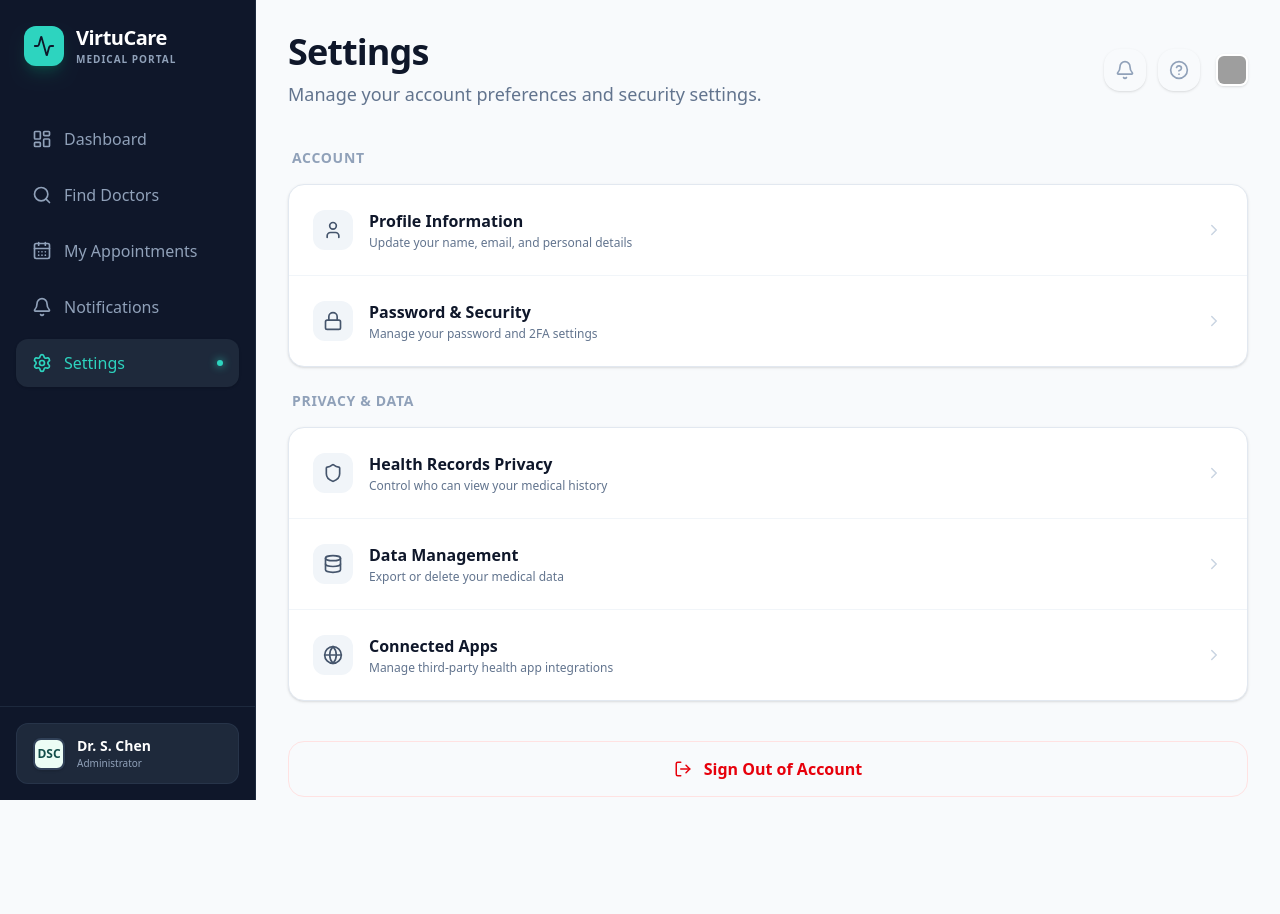
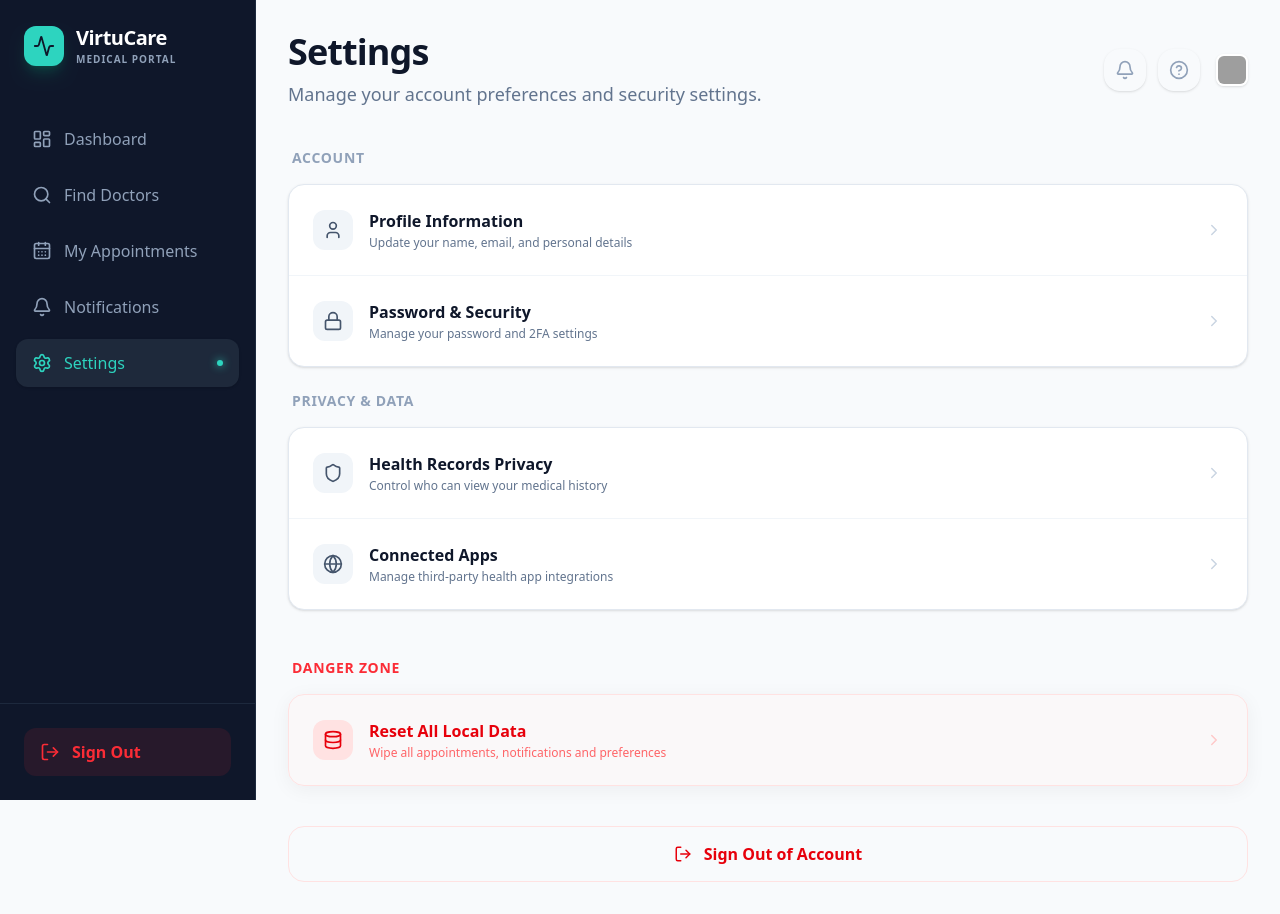
Before and after one commit to A-Simie/virtucare, a Next.js app: page /settings in a window 1280 px wide. Before the commit the page ends 829 px from the top, so only its background shows below. Built offline with nearby package versions, Linux system fonts and the light colour scheme; grey boxes are pictures that could not be loaded.

Commit message:
feature to reset data

```diff
--- a/src/app/(authenticated)/settings/page.tsx
+++ b/src/app/(authenticated)/settings/page.tsx
@@ -17,6 +17,11 @@ import { Skeleton } from '@/components/ui/Skeleton';
 import { useEffect, useState } from 'react';
 import { UserNav } from '@/components/UserNav';
 
+import { useRouter } from 'next/navigation';
+import { ResetDataModal } from '@/components/ResetDataModal';
+import { useNotifications } from '@/context/NotificationContext';
+import { useAppointments } from '@/hooks/useAppointments';
+
 const settingsGroups = [
   {
     title: 'Account',
@@ -29,7 +34,6 @@ const settingsGroups = [
     title: 'Privacy & Data',
     items: [
       { name: 'Health Records Privacy', icon: Shield, description: 'Control who can view your medical history' },
-      { name: 'Data Management', icon: Database, description: 'Export or delete your medical data' },
       { name: 'Connected Apps', icon: Globe, description: 'Manage third-party health app integrations' },
     ]
   }
@@ -37,11 +41,27 @@ const settingsGroups = [
 
 export default function SettingsPage() {
   const [isLoading, setIsLoading] = useState(true);
+  const [isResetModalOpen, setIsResetModalOpen] = useState(false);
+  const router = useRouter();
+  const { clearAll: clearNotifications } = useNotifications();
+  const { clearAppointments } = useAppointments();
 
   useEffect(() => {
     const timer = setTimeout(() => setIsLoading(false), 800);
     return () => clearTimeout(timer);
   }, []);
+
+  const handleLogout = () => {
+    localStorage.removeItem('virtucare_user_email');
+    router.push('/');
+  };
+
+  const handleResetData = () => {
+    clearNotifications();
+    clearAppointments();
+    localStorage.clear();
+    router.push('/');
+  };
 
   return (
     <div className="max-w-7xl mx-auto space-y-10">
@@ -107,9 +127,33 @@ export default function SettingsPage() {
           ))
         )}
 
+        <div className="space-y-4 pt-6">
+          <h3 className="text-sm font-bold uppercase tracking-wider text-red-500 ml-1">
+            Danger Zone
+          </h3>
+          <Card className="overflow-hidden border-red-100 bg-red-50/30">
+            <button
+              onClick={() => setIsResetModalOpen(true)}
+              className="w-full flex items-center justify-between p-6 hover:bg-red-50 transition-colors text-left group"
+            >
+              <div className="flex items-center gap-4">
+                <div className="p-2.5 bg-red-100 rounded-xl text-red-600 group-hover:bg-white group-hover:shadow-sm transition-all">
+                  <Database size={20} />
+                </div>
+                <div>
+                  <p className="font-bold text-red-600">Reset All Local Data</p>
+                  <p className="text-xs text-red-400 mt-0.5">Wipe all appointments, notifications and preferences</p>
+                </div>
+              </div>
+              <ChevronRight size={18} className="text-red-200 group-hover:text-red-500 group-hover:translate-x-1 transition-all" />
+            </button>
+          </Card>
+        </div>
+
         <div className="pt-4">
           <Button
             variant="outline"
+            onClick={handleLogout}
             className="w-full h-14 rounded-2xl text-red-600 border-red-100 hover:bg-red-50 hover:border-red-200 font-bold gap-3"
           >
             <LogOut size={18} />
@@ -117,6 +161,12 @@ export default function SettingsPage() {
           </Button>
         </div>
       </div>
+
+      <ResetDataModal
+        isOpen={isResetModalOpen}
+        onClose={() => setIsResetModalOpen(false)}
+        onConfirm={handleResetData}
+      />
     </div>
   );
 }
--- /dev/null
+++ b/src/components/ResetDataModal.tsx
@@ -0,0 +1,86 @@
+'use client';
+
+import { useState } from 'react';
+import { motion, AnimatePresence } from 'framer-motion';
+import { X, AlertTriangle, Trash2, ShieldAlert } from 'lucide-react';
+import { Button } from '@/components/ui/Button';
+
+interface ResetDataModalProps {
+  isOpen: boolean;
+  onClose: () => void;
+  onConfirm: () => void;
+}
+
+export function ResetDataModal({ isOpen, onClose, onConfirm }: ResetDataModalProps) {
+  const [confirmText, setConfirmText] = useState('');
+  const targetText = 'proceed to clear local storage';
+
+  if (!isOpen) return null;
+
+  return (
+    <div className="fixed inset-0 z-[100] flex items-center justify-center p-4">
+      <motion.div
+        initial={{ opacity: 0 }}
+        animate={{ opacity: 1 }}
+        exit={{ opacity: 0 }}
+        onClick={onClose}
+        className="absolute inset-0 bg-slate-900/60 backdrop-blur-md"
+      />
+
+      <motion.div
+        initial={{ scale: 0.95, opacity: 0 }}
+        animate={{ scale: 1, opacity: 1 }}
+        exit={{ scale: 0.95, opacity: 0 }}
+        className="relative w-full max-w-md bg-white rounded-[32px] shadow-2xl overflow-hidden"
+      >
+        <div className="p-8 space-y-6">
+          <div className="flex flex-col items-center text-center space-y-4">
+            <div className="w-20 h-20 bg-red-50 rounded-full flex items-center justify-center text-red-500">
+              <ShieldAlert size={40} />
+            </div>
+            <div className="space-y-2">
+              <h3 className="text-2xl font-black text-[#0f172a]">Critical Action</h3>
+              <p className="text-slate-500 text-sm leading-relaxed">
+                This will permanently delete all your appointments, notifications, and profile settings. This action cannot be undone.
+              </p>
+            </div>
+          </div>
+
+          <div className="space-y-4">
+            <div className="p-4 bg-slate-50 rounded-2xl border border-slate-100 text-center">
+              <p className="text-xs font-bold text-slate-400 uppercase tracking-widest mb-2">Type to confirm</p>
+              <p className="text-sm font-mono text-[#0f172a] select-none italic">"{targetText}"</p>
+            </div>
+
+            <input
+              type="text"
+              className="w-full p-4 bg-white border border-slate-200 rounded-2xl focus:outline-none focus:ring-4 focus:ring-red-500/10 focus:border-red-500 transition-all text-center font-medium"
+              placeholder="Enter the phrase exactly"
+              value={confirmText}
+              onChange={(e) => setConfirmText(e.target.value)}
+            />
+          </div>
+
+          <div className="flex flex-col gap-3">
+            <Button
+              variant="primary"
+              className="w-full h-14 bg-red-600 hover:bg-red-700 text-white rounded-2xl font-bold shadow-xl shadow-red-200 disabled:opacity-50 disabled:shadow-none"
+              disabled={confirmText !== targetText}
+              onClick={onConfirm}
+            >
+              <Trash2 size={20} className="mr-2" />
+              Reset All Data
+            </Button>
+            <Button
+              variant="outline"
+              className="w-full h-14 border-slate-100 hover:bg-slate-50 rounded-2xl font-bold"
+              onClick={onClose}
+            >
+              Cancel
+            </Button>
+          </div>
+        </div>
+      </motion.div>
+    </div>
+  );
+}
--- a/src/components/Sidebar.tsx
+++ b/src/components/Sidebar.tsx
@@ -11,7 +11,8 @@ import {
   Activity,
   Menu,
   X,
-  Bell
+  Bell,
+  LogOut
 } from 'lucide-react';
 import { cn } from './ui/Button';
 import { Avatar } from './ui/Avatar';
@@ -25,10 +26,18 @@ const navItems = [
   { name: 'Settings', href: '/settings', icon: Settings },
 ];
 
+import { useRouter } from 'next/navigation';
+
 export function Sidebar() {
   const pathname = usePathname();
+  const router = useRouter();
   const [isOpen, setIsOpen] = useState(false);
   const { unreadCount } = useNotifications();
+
+  const handleLogout = () => {
+    localStorage.removeItem('virtucare_user_email');
+    router.push('/');
+  };
 
   const toggleSidebar = () => setIsOpen(!isOpen);
 
@@ -80,14 +89,14 @@ export function Sidebar() {
         </ul>
       </nav>
 
-      <div className="p-4 border-t border-slate-800">
-        <div className="flex items-center gap-3 px-4 py-3 bg-[#1e293b] rounded-xl border border-slate-700/50">
-          <Avatar name="Dr. S. Chen" size="sm" className="border-slate-700" />
-          <div className="flex-1 overflow-hidden">
-            <p className="text-sm font-semibold truncate text-white">Dr. S. Chen</p>
-            <p className="text-[10px] text-slate-400 font-medium">Administrator</p>
-          </div>
-        </div>
+      <div className="p-6 border-t border-slate-800">
+        <button
+          onClick={handleLogout}
+          className="w-full flex items-center gap-3 px-4 py-3 bg-red-500/10 text-red-500 rounded-xl hover:bg-red-500 hover:text-white transition-all group font-bold"
+        >
+          <LogOut size={20} />
+          <span>Sign Out</span>
+        </button>
       </div>
     </>
   );
--- a/src/context/NotificationContext.tsx
+++ b/src/context/NotificationContext.tsx
@@ -17,6 +17,7 @@ interface NotificationContextType {
   addNotification: (notification: Omit<Notification, 'id' | 'timestamp' | 'read'>) => void;
   markAsRead: (id: string) => void;
   markAllAsRead: () => void;
+  clearAll: () => void;
   unreadCount: number;
 }
 
@@ -56,10 +57,15 @@ export function NotificationProvider({ children }: { children: React.ReactNode }
     setNotifications(prev => prev.map(n => ({ ...n, read: true })));
   };
 
+  const clearAll = () => {
+    setNotifications([]);
+    localStorage.removeItem('virtucare_notifications');
+  };
+
   const unreadCount = notifications.filter(n => !n.read).length;
 
   return (
-    <NotificationContext.Provider value={{ notifications, addNotification, markAsRead, markAllAsRead, unreadCount }}>
+    <NotificationContext.Provider value={{ notifications, addNotification, markAsRead, markAllAsRead, clearAll, unreadCount }}>
       {children}
     </NotificationContext.Provider>
   );
--- a/src/hooks/useAppointments.ts
+++ b/src/hooks/useAppointments.ts
@@ -39,9 +39,14 @@ export function useAppointments() {
     );
   };
 
+  const clearAppointments = () => {
+    setAppointments([]);
+  };
+
   return {
     appointments,
     bookAppointment,
     cancelAppointment,
+    clearAppointments,
   };
 }
```
